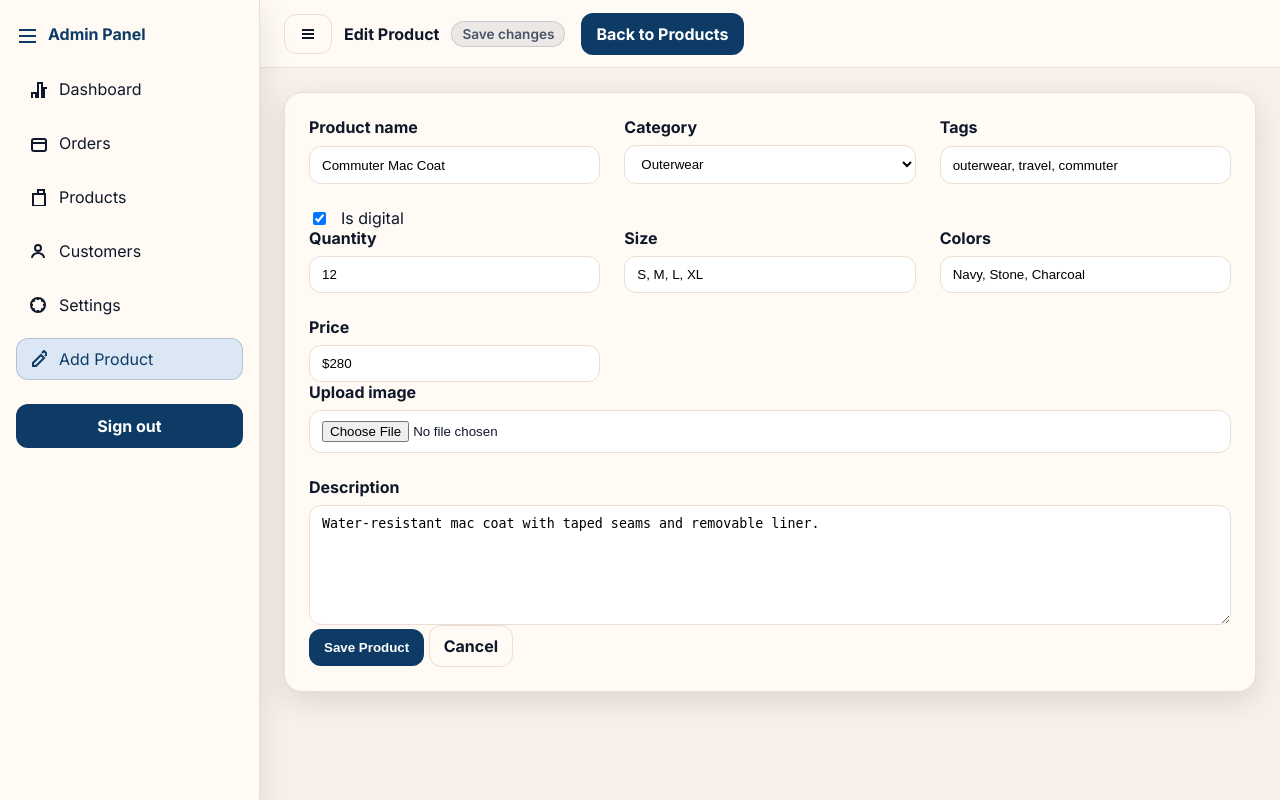
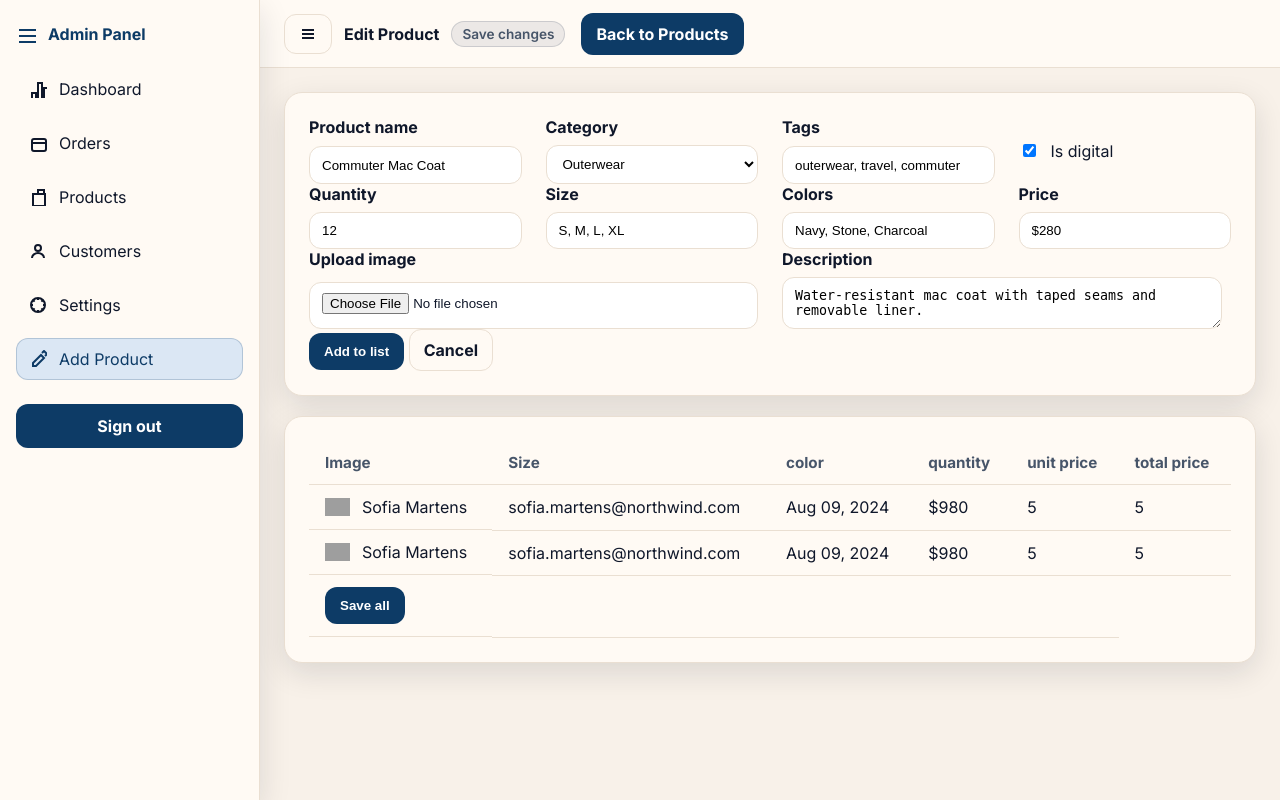
Before and after one commit to believeelikem/django-htmx-ecommerce, a Django app: page /admin-dashboard/products/add/ in a window 1280 px wide. Run offline with Django 5.2, Linux system fonts and the light colour scheme; grey boxes are pictures that could not be loaded.

Commit message:
set up admin products page

```diff
--- a/admin_dashboard/static/css/admin-product-edit.css
+++ b/admin_dashboard/static/css/admin-product-edit.css
@@ -1,7 +1,7 @@
 .form-grid {
   display: grid;
   gap: var(--space-lg);
-  grid-template-columns: repeat(auto-fit, minmax(260px, 1fr));
+  grid-template-columns: repeat(auto-fit, minmax(150px, 1fr));
 }
 
 .form__group {
@@ -21,7 +21,8 @@
 }
 
 .textarea {
-  min-height: 120px;
+  min-height: 40px;
+  max-width: 440px;
 }
 
 .media-preview {
--- a/admin_dashboard/templates/admin_dashboard/admin-product-edit.html
+++ b/admin_dashboard/templates/admin_dashboard/admin-product-edit.html
@@ -61,21 +61,83 @@
       </div>
 
       <div class="form-grid">
-        <div class="form__group" style="grid-column: 1 / -1;">
+        <div class="form__group" >
           <label class="form__label" for="image-file">Upload image</label>
           <input id="image-file" class="form__control" type="file">
         </div>
+        <div class="form__group" margin-top: var(--space-lg);">
+          <label class="form__label" for="description">Description</label>
+          <textarea id="description" class="form__control textarea">Water-resistant mac coat with taped seams and removable liner.</textarea>
+        </div>
       </div>
 
-      <div class="form__group" style="grid-column: 1 / -1; margin-top: var(--space-lg);">
-        <label class="form__label" for="description">Description</label>
-        <textarea id="description" class="form__control textarea">Water-resistant mac coat with taped seams and removable liner.</textarea>
-      </div>
+
 
       <div class="profile__actions" style="justify-content:flex-end;">
-        <button class="btn" type="button">Save Product</button>
+        <button class="btn" type="button">Add to list</button>
         <a class="btn btn--ghost" href="{% url 'admin-products' %}">Cancel</a>
       </div>
     </div>
+
+    <div style="margin-top: 20px;" class="card customers-table">
+      <table class="table">
+        <thead>
+          <tr>
+            <th>Image</th>
+            <th>Size</th>
+            <th>color</th>
+            <th>quantity</th>
+            <th>unit price</th>
+            <th>total price</th>
+            <!-- <th>Actions</th> -->
+          </tr>
+        </thead>
+        <tbody>
+          <tr>
+            <td style="display:flex; gap: var(--space-sm); align-items:center;">
+              <img width="25px"  src="https://images.unsplash.com/photo-1500648767791-00dcc994a43e?auto=format&fit=crop&w=200&q=80" alt="Sofia">
+              Sofia Martens
+            </td>
+            <td>sofia.martens@northwind.com</td>
+            <td>Aug 09, 2024</td>
+            <td>$980</td>
+            <td>5</td>
+            <td>5</td>
+            <!-- <td class="table__actions">
+              <a class="nav-link" href="#">View</a>
+            </td> -->
+          </tr>
+          <tr>
+            <td style="display:flex; gap: var(--space-sm); align-items:center;">
+              <img width="25px"  src="https://images.unsplash.com/photo-1500648767791-00dcc994a43e?auto=format&fit=crop&w=200&q=80" alt="Sofia">
+              Sofia Martens
+            </td>
+            <td>sofia.martens@northwind.com</td>
+            <td>Aug 09, 2024</td>
+            <td>$980</td>
+            <td>5</td>
+            <td>5</td>
+            <!-- <td class="table__actions">
+              <a class="nav-link" href="#">View</a>
+            </td> -->
+          </tr>
+          <tr>
+            <td style="display:flex; gap: var(--space-sm); align-items:center;">
+              <button class="btn" type="button">Save all</button>
+            </td>
+            <td></td>
+            <td></td>
+            <td></td>
+            <td>
+
+
+            </td>
+            <!-- <td class="table__actions">
+            </td> -->
+          </tr>
+
+        </tbody>
+      </table>
+    </div>
   </main>
 {% endblock content %}
```
